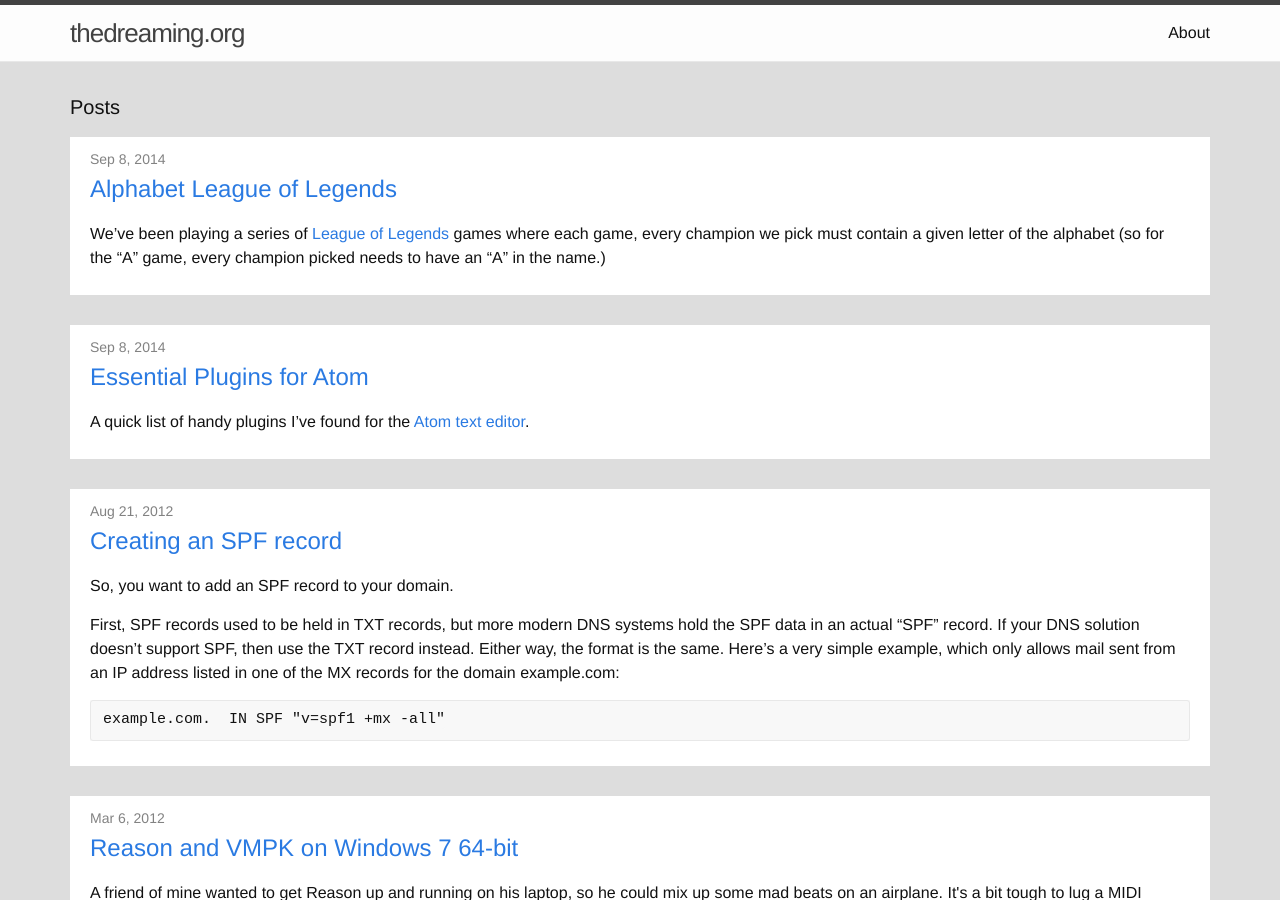
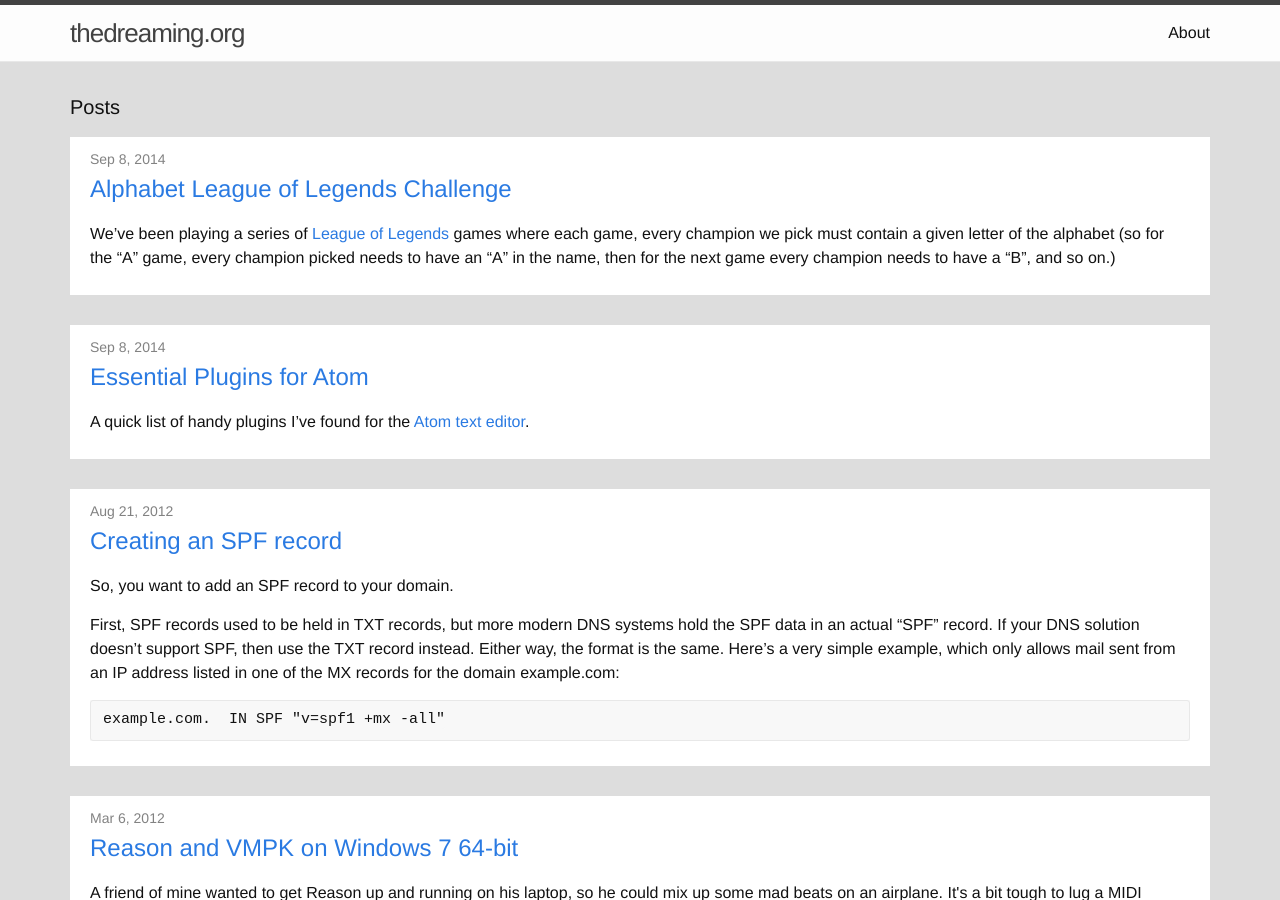
Before and after one commit to jwalton/thedreaming.org, a Jekyll site: the page built from index.html, in a window 1280 px wide and 900 px high. Built offline with Jekyll 4.4.1, drawn with Linux system fonts in a browser that asks for light colours; the list of posts is cut into pages by our own code.

Commit message:
Minor update.

```diff
--- a/_posts/2014-09-08-alphabet-lol.md
+++ b/_posts/2014-09-08-alphabet-lol.md
@@ -1,10 +1,10 @@
 ---
-title: Alphabet League of Legends
+title: Alphabet League of Legends Challenge
 tags:
 - LoL
 date: '2014-09-08 23:00:00'
 ---
-We've been playing a series of [League of Legends](http://na.leagueoflegends.com/) games where each game, every champion we pick must contain a given letter of the alphabet (so for the "A" game, every champion picked needs to have an "A" in the name.)
+We've been playing a series of [League of Legends](http://na.leagueoflegends.com/) games where each game, every champion we pick must contain a given letter of the alphabet (so for the "A" game, every champion picked needs to have an "A" in the name, then for the next game every champion needs to have a "B", and so on.)
 
 <!--more-->
 
```
